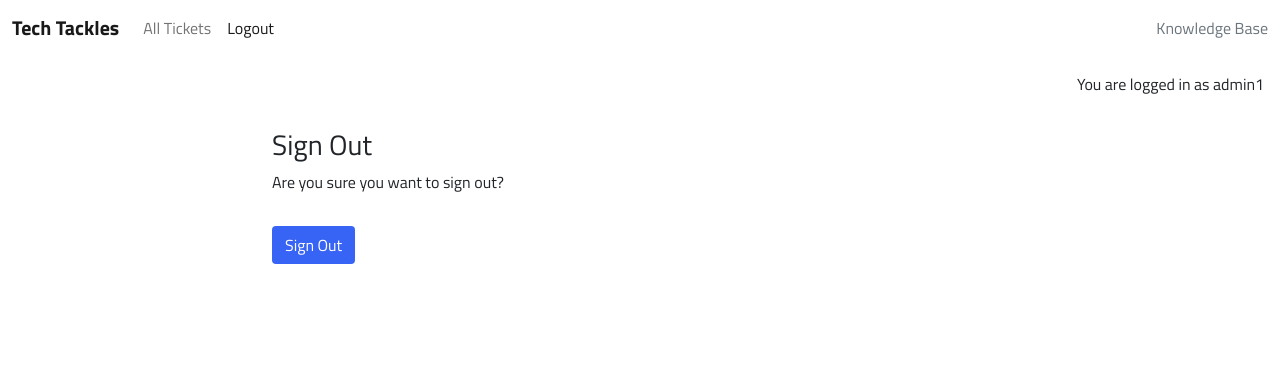
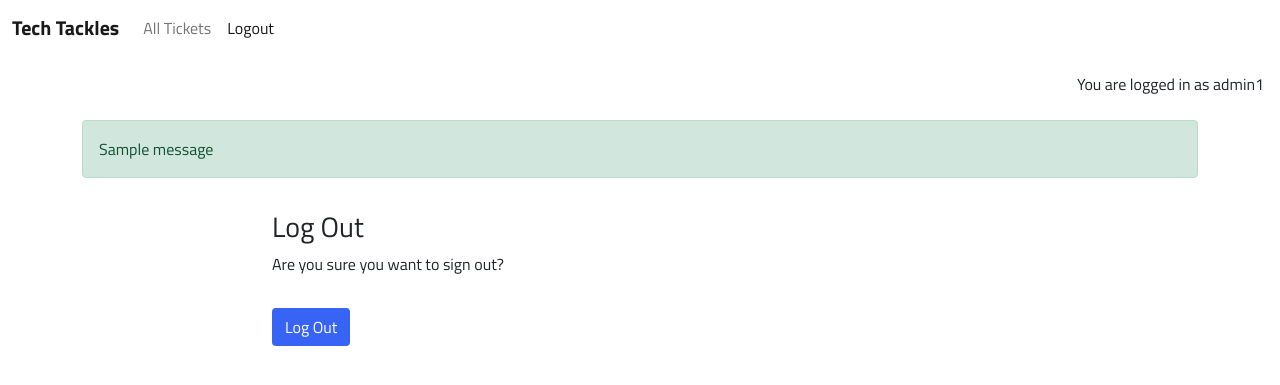
Before and after one commit to hpcoloma/PP4-Tech-Tackles, a Django app: page /accounts/logout/ in a window 1280 px wide. Shown: the top 385 px of the page. Run offline with Django 4.2, Linux system fonts and the light colour scheme; a user stored in the database is signed in; tables that the repository leaves empty hold one stand-in row (values such as "Sample post"); one stand-in notice (Sample message) is shown.

Commit message:
Housekeeping on terms used for logging in and logging out for consistency

```diff
--- a/templates/account/login.html
+++ b/templates/account/login.html
@@ -3,14 +3,14 @@
 {% load i18n %}
 {% load account socialaccount %}
 
-{% block head_title %}{% trans "Sign In" %}{% endblock %}
+{% block head_title %}{% trans "Log In" %}{% endblock %}
 
 {% block content %}
 
 <div class="container">
     <div class="row">
         <div class="col-md-8 mt-3 offset-md-2">
-            <h3>{% trans "Sign In" %}</h3>
+            <h3>{% trans "Log In" %}</h3>
 
             <p>{% blocktrans %}Welcome back to TECH TACKLES. To submit a ticket, please log in. If
                 you have not created an account yet, then <a class="link" href="{{ signup_url }}">sign up</a>
@@ -25,7 +25,7 @@
                 {% if redirect_field_value %}
                 <input type="hidden" name="{{ redirect_field_name }}" value="{{ redirect_field_value }}" />
                 {% endif %}
-                <button class="btn btn-signup right" type="submit">{% trans "Sign In" %}</button>
+                <button class="btn btn-signup right" type="submit">{% trans "Log In" %}</button>
             </form>
         </div>
     </div>
--- a/templates/account/logout.html
+++ b/templates/account/logout.html
@@ -2,13 +2,13 @@
 
 {% load i18n %}
 
-{% block head_title %}{% trans "Sign Out" %}{% endblock %}
+{% block head_title %}{% trans "Log Out" %}{% endblock %}
 
 {% block content %}
 <div class="container">
     <div class="row">
         <div class="col-md-8 mt-3 offset-md-2">
-            <h3>{% trans "Sign Out" %}</h3>
+            <h3>{% trans "Log Out" %}</h3>
 
             <p>{% trans 'Are you sure you want to sign out?' %}</p>
         </div>
@@ -21,7 +21,7 @@
                 {% if redirect_field_value %}
                 <input type="hidden" name="{{ redirect_field_name }}" value="{{ redirect_field_value }}" />
                 {% endif %}
-                <button class="btn btn-signup right" type="submit">{% trans 'Sign Out' %}</button>
+                <button class="btn btn-signup right" type="submit">{% trans 'Log Out' %}</button>
             </form>
         </div>
     </div>
--- a/templates/base.html
+++ b/templates/base.html
@@ -82,9 +82,9 @@
                         </li>
                     {% endif %}
                 </ul>
-                <span class="navbar-text text-muted">
+                <!-- <span class="navbar-text text-muted">
                     Knowledge Base
-                </span>
+                </span> -->
             </div>
         </div>
     </nav>
@@ -94,6 +94,17 @@
         <p class="text-end m-3">You are logged in as {{ user }}</p>
         {% else %}
         <p class="text-end m-3">You are not logged in</p>
+        {% endif %}
+
+        <!-- Displaying Messages -->
+        {% if messages %}
+        <div class="container mt-4">
+            {% for message in messages %}
+            <div class="alert alert-{{ message.tags }}">
+                {{ message }}
+            </div>
+            {% endfor %}
+        </div>
         {% endif %}
 
         {% block content %}
```
Also changed, not shown: db.sqlite3.
